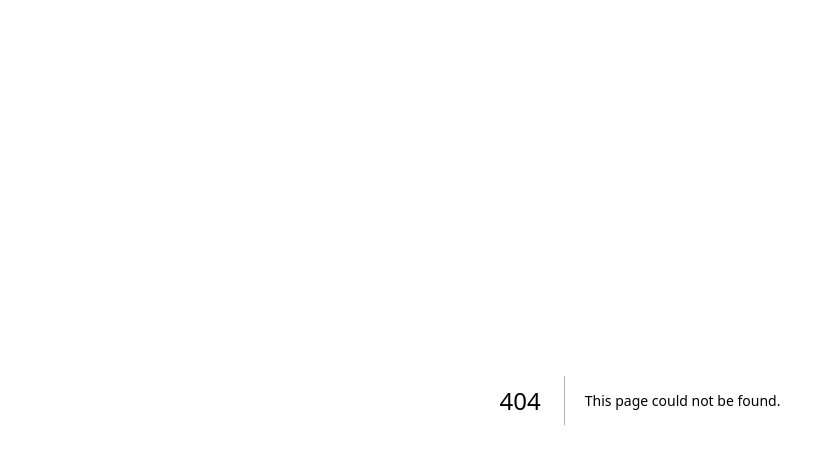
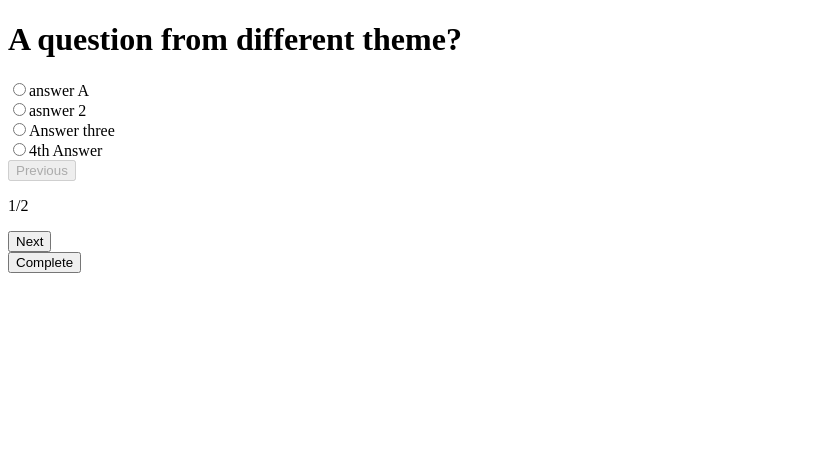
Before and after one commit to simonasbuj/quiz_app, a Next.js app: page /different-theme in a window 1280 px wide. Before the commit this address had no page. Shown: the top 464 px of the page, without its empty margins (0-835 px from the left). Built offline with nearby package versions, Linux system fonts and the light colour scheme.

Commit message:
rename different_theme route to different-theme and remove forced dark-mode

```diff
--- /dev/null
+++ b/app/different-theme/page.tsx
@@ -0,0 +1,35 @@
+import Quiz from "../components/Quiz"
+
+const data = {
+    "questions": [
+        {
+            "question": "A question from different theme?",
+            "answers": [
+                "answer A",
+                "asnwer 2",
+                "Answer three",
+                "4th Answer"
+            ],
+            "correctAnswer": "4th Answer"
+        },
+        {
+            "question": "Last Quesion",
+            "answers": [
+                "5st answer A",
+                "2rd asnwer 2",
+                "3nd three",
+                "8th Answer"
+            ],
+            "correctAnswer": "3nd three"
+        }
+    ]
+}
+
+export default function Home(){
+
+    return (
+        <div className="text-center">
+            <Quiz questionsInput={data.questions} />
+        </div>
+    )
+}
--- a/app/globals.css
+++ b/app/globals.css
@@ -8,13 +8,13 @@
   --background-end-rgb: 255, 255, 255;
 }
 
-@media (prefers-color-scheme: dark) {
+/* @media (prefers-color-scheme: dark) {
   :root {
     --foreground-rgb: 255, 255, 255;
     --background-start-rgb: 0, 0, 0;
     --background-end-rgb: 0, 0, 0;
   }
-}
+} */
 
 body {
   color: rgb(var(--foreground-rgb));
--- /dev/null
+++ b/app/layout.js
@@ -0,0 +1,12 @@
+export const metadata = {
+  title: 'Next.js',
+  description: 'Generated by Next.js',
+}
+
+export default function RootLayout({ children }) {
+ return (
+    <html lang="en">
+      <body>{children}</body>
+    </html>
+  )
+}
```
